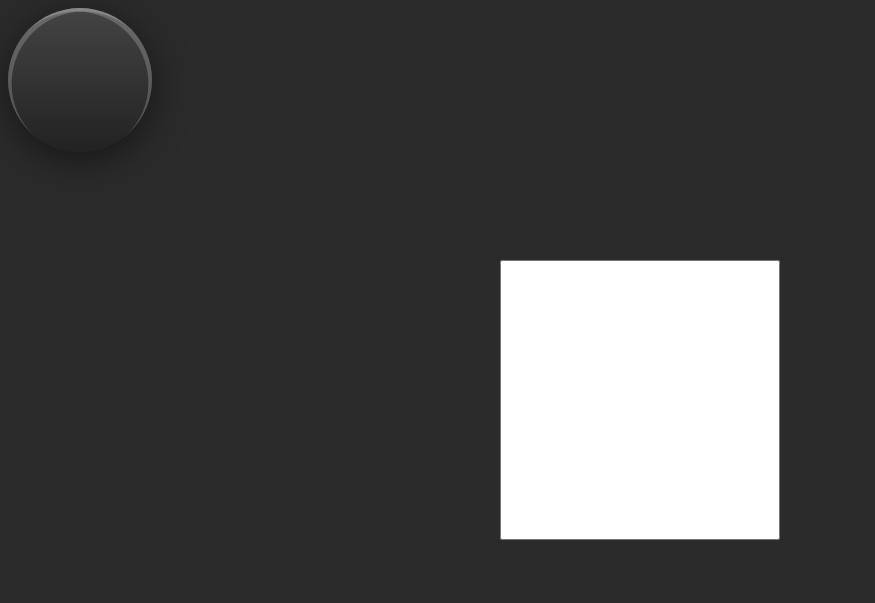
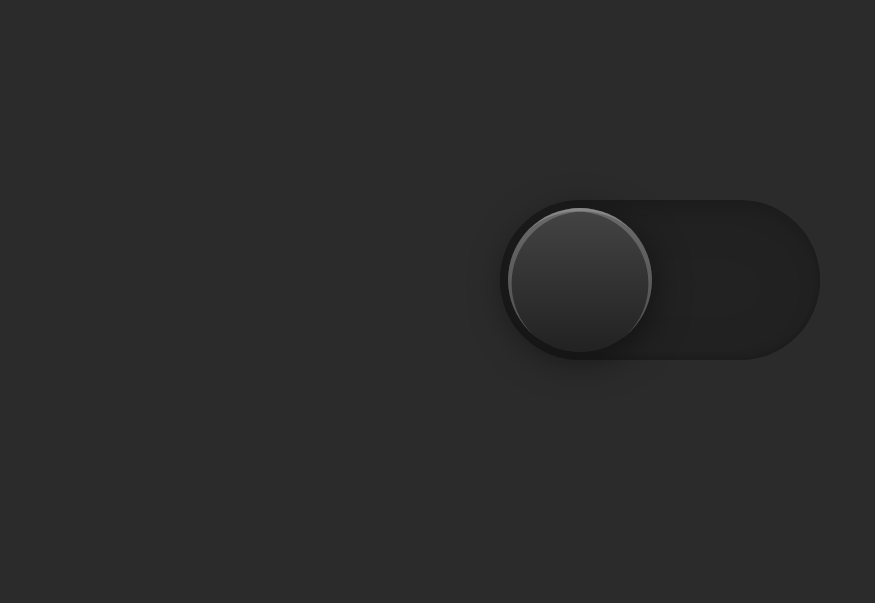
Before and after one commit to MLO-OLAGUNJU/dark-and-ligth-mode-toggle-button, a plain HTML site: page index.html in a window 1280 px wide. Shown: the whole page, without its empty margins (0-875 px from the left). Drawn offline with Linux system fonts and the light colour scheme.

Commit message:
modified css

```diff
--- a/styles.css
+++ b/styles.css
@@ -11,7 +11,7 @@ body {
   background: #2b2b2b;
 }
 
-/* .checkbox {
+.checkbox {
   height: 160px;
   width: 320px;
   background: #222;
@@ -24,7 +24,7 @@ body {
   cursor: pointer;
   transition: 0.5s;
 }
- */
+
 .checkbox::before {
   height: 160px;
   width: 160px;
```
